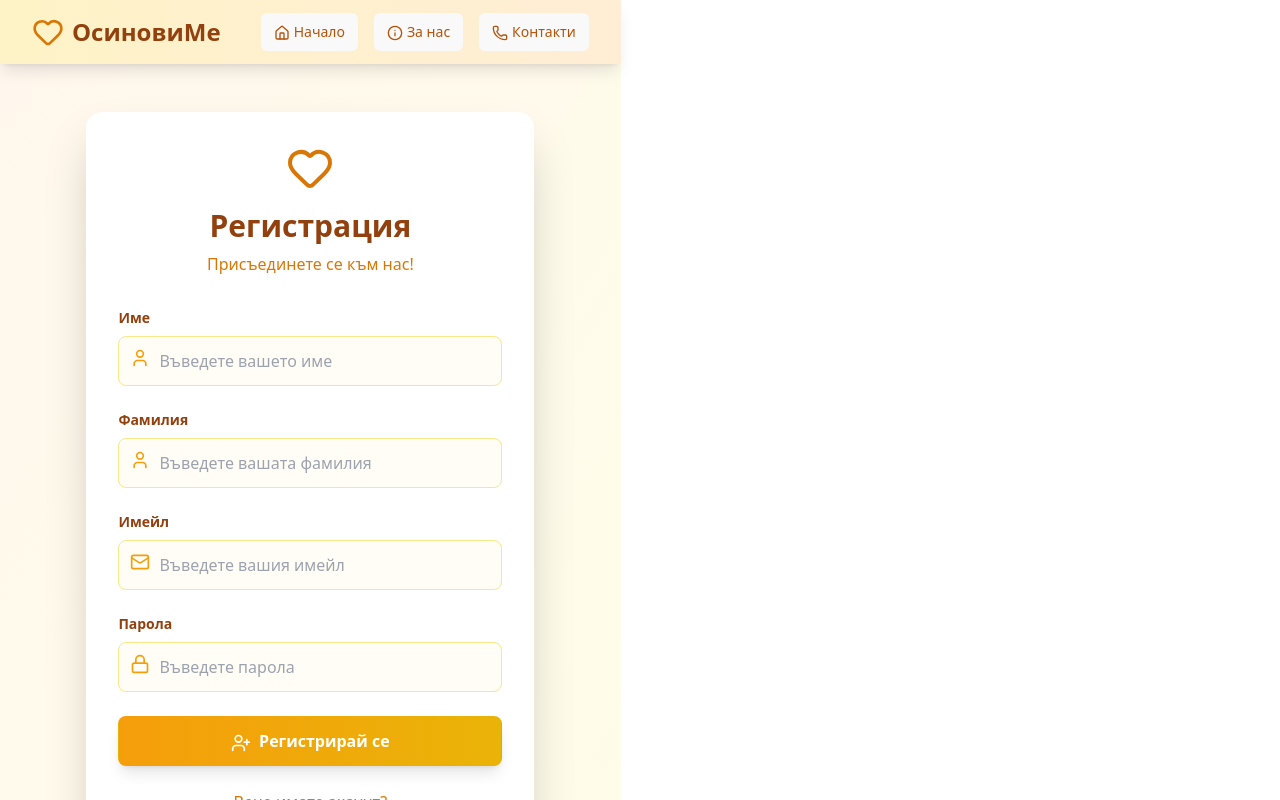
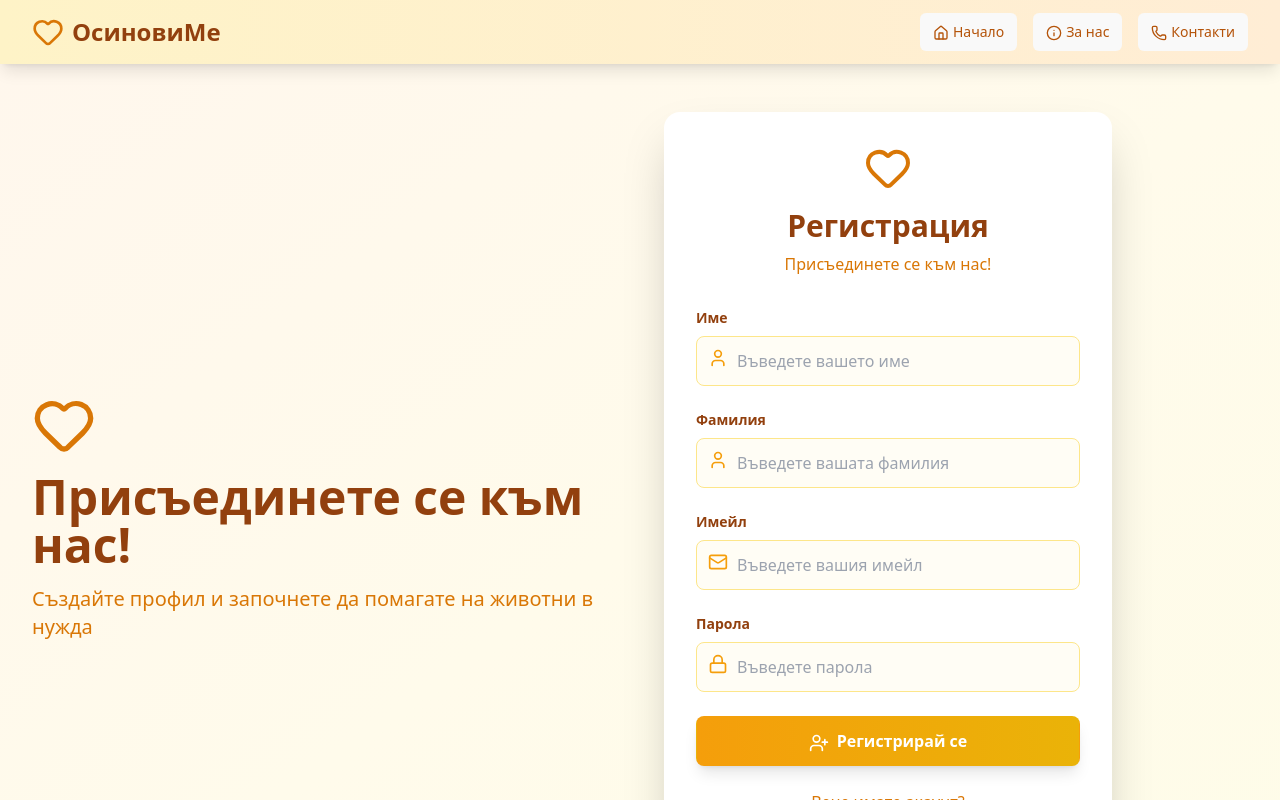
Before and after one commit to Nnatalliya/animal-shelter-frontend, a React (Vite) app in the folder animal-shelter-frontend/: page / in a window 1280 px wide. Both pictures are taken after a click on the button "Регистрирай се тук". Shown: the top 800 px of the page. Built offline with nearby package versions, Linux system fonts and the light colour scheme.

Commit message:
Update App.jsx

```diff
--- a/animal-shelter-frontend/src/App.jsx
+++ b/animal-shelter-frontend/src/App.jsx
@@ -28,7 +28,6 @@ const App = () => {
                         <span className="text-2xl font-bold text-amber-800">ОсиновиМе</span>
                     </div>
 
-                    {/* Desktop Menu */}
                     <div className="hidden md:block">
                         <div className="ml-10 flex items-baseline space-x-4">
                             <button
@@ -51,7 +50,6 @@ const App = () => {
                         </div>
                     </div>
 
-                    {/* Mobile menu button */}
                     <div className="md:hidden">
                         <button
                             onClick={() => setMobileMenuOpen(!mobileMenuOpen)}
@@ -63,7 +61,6 @@ const App = () => {
                 </div>
             </div>
 
-            {/* Mobile Menu */}
             {mobileMenuOpen && (
                 <div className="md:hidden bg-amber-50 border-t border-amber-200">
                     <div className="px-2 pt-2 pb-3 space-y-1">
@@ -87,12 +84,12 @@ const App = () => {
 
     const HomePage = () => (
         <div className="min-h-screen bg-gradient-to-br from-orange-50 via-amber-50 to-yellow-50">
-            {/* Hero Section */}
-            <div className="relative">
+            <div className="relative w-full">
                 <div className="absolute inset-0 bg-gradient-to-r from-amber-600/20 to-orange-600/20"></div>
                 <div
-                    className="relative bg-cover bg-center h-96 flex items-center justify-center"
+                    className="relative bg-cover bg-center flex items-center justify-center w-full"
                     style={{
+                        height: '600px',
                         backgroundImage: `linear-gradient(rgba(217, 119, 6, 0.4), rgba(217, 119, 6, 0.4)), url('https://images.unsplash.com/photo-1601758228041-f3b2795255f1?ixlib=rb-4.0.3&ixid=M3wxMjA3fDB8MHxwaG90by1wYWdlfHx8fGVufDB8fHx8fA%3D%3D&auto=format&fit=crop&w=1470&q=80')`
                     }}
                 >
@@ -119,11 +116,10 @@ const App = () => {
                 </div>
             </div>
 
-            {/* Features Section */}
-            <div className="py-16 px-4">
-                <div className="max-w-6xl mx-auto">
+            <div className="py-16 px-4 w-full">
+                <div className="w-full">
                     <h2 className="text-3xl font-bold text-center text-amber-800 mb-12">Защо да изберете нас?</h2>
-                    <div className="grid md:grid-cols-3 gap-8">
+                    <div className="grid md:grid-cols-3 gap-8 px-4">
                         <div className="text-center bg-white rounded-xl p-6 shadow-lg hover:shadow-xl transition-shadow">
                             <div className="bg-gradient-to-r from-amber-400 to-yellow-500 rounded-full w-16 h-16 flex items-center justify-center mx-auto mb-4">
                                 <Heart className="w-8 h-8 text-white" />
@@ -154,8 +150,18 @@ const App = () => {
     );
 
     const LoginPage = () => (
-        <div className="min-h-screen bg-gradient-to-br from-orange-50 via-amber-50 to-yellow-50 flex items-center justify-center py-12 px-4">
-            <div className="max-w-md w-full">
+        <div className="min-h-screen bg-gradient-to-br from-orange-50 via-amber-50 to-yellow-50 py-12 px-4">
+            <div className="w-full">
+                <div className="grid lg:grid-cols-2 gap-12 items-center px-4">
+                    <div className="text-center lg:text-left">
+                        <div className="mb-8">
+                            <Heart className="h-16 w-16 text-amber-600 mx-auto lg:mx-0 mb-4" />
+                            <h1 className="text-4xl lg:text-5xl font-bold text-amber-800 mb-4">Добре дошли обратно!</h1>
+                            <p className="text-xl text-amber-600">Влезте в профила си и открийте вашия нов приятел</p>
+                        </div>
+                    </div>
+
+                    <div className="max-w-md w-full mx-auto lg:mx-0">
                         <div className="bg-white rounded-2xl shadow-2xl p-8">
                             <div className="text-center mb-8">
                                 <Heart className="mx-auto h-12 w-12 text-amber-600 mb-4" />
@@ -224,11 +230,23 @@ const App = () => {
                         </div>
                     </div>
                 </div>
+            </div>
+        </div>
     );
 
     const RegisterPage = () => (
-        <div className="min-h-screen bg-gradient-to-br from-orange-50 via-amber-50 to-yellow-50 flex items-center justify-center py-12 px-4">
-            <div className="max-w-md w-full">
+        <div className="min-h-screen bg-gradient-to-br from-orange-50 via-amber-50 to-yellow-50 py-12 px-4">
+            <div className="w-full">
+                <div className="grid lg:grid-cols-2 gap-12 items-center px-4">
+                    <div className="text-center lg:text-left">
+                        <div className="mb-8">
+                            <Heart className="h-16 w-16 text-amber-600 mx-auto lg:mx-0 mb-4" />
+                            <h1 className="text-4xl lg:text-5xl font-bold text-amber-800 mb-4">Присъединете се към нас!</h1>
+                            <p className="text-xl text-amber-600">Създайте профил и започнете да помагате на животни в нужда</p>
+                        </div>
+                    </div>
+
+                    <div className="max-w-md w-full mx-auto lg:mx-0">
                         <div className="bg-white rounded-2xl shadow-2xl p-8">
                             <div className="text-center mb-8">
                                 <Heart className="mx-auto h-12 w-12 text-amber-600 mb-4" />
@@ -327,6 +345,8 @@ const App = () => {
                         </div>
                     </div>
                 </div>
+            </div>
+        </div>
     );
 
     return (
```
Lines whose indentation alone changed are shown as unchanged.
